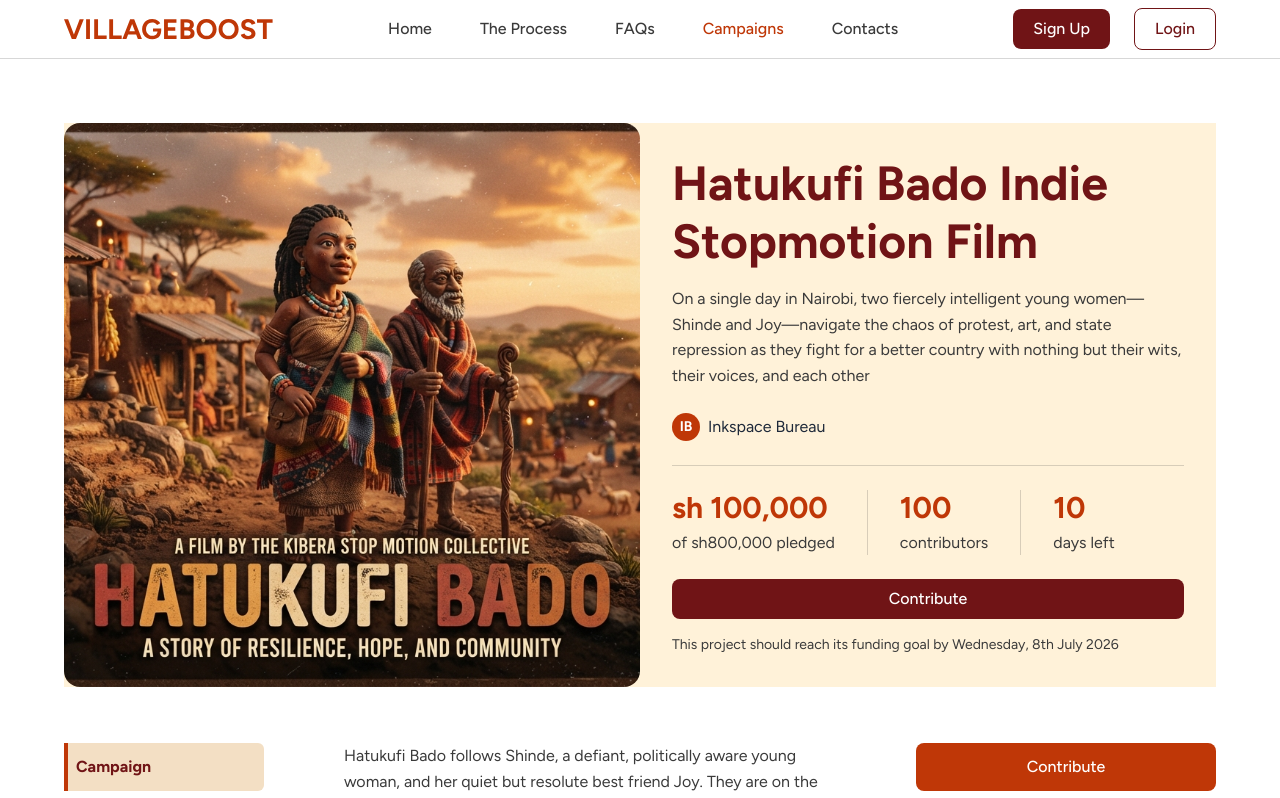
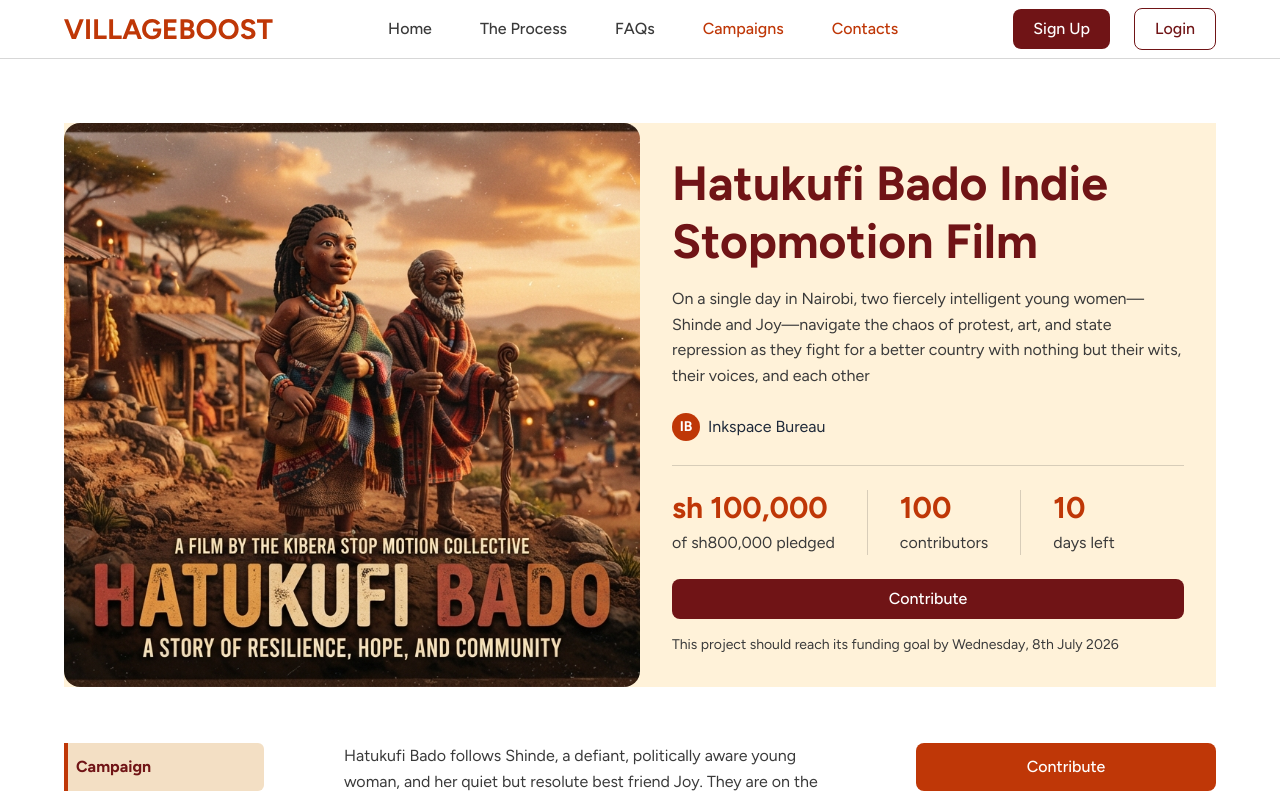
Before and after one commit to villageboost-org/villageboost, a Next.js app: page /campaigns/hatukufi-bado-indie-stopmotion-film in a window 1280 px wide. Shown: the top 798 px of the page. Built offline with nearby package versions, Linux system fonts and the light colour scheme.

Commit message:
fix: improve active link handling in Header component for hash-based navigation

```diff
--- a/app/components/Header.tsx
+++ b/app/components/Header.tsx
@@ -75,8 +75,11 @@ export default function Header() {
 
   const isActive = (href: string) => {
     if (href === "/") return pathname === "/" && activeSection === "";
-    if (href.includes("#")) {
-      return pathname === "/" && href === `/#${activeSection}`;
+    if (href.startsWith("/#")) {
+      return pathname === "/" && activeSection === href.split("#")[1];
+    }
+    if (href.startsWith("#")) {
+      return activeSection === href.split("#")[1];
     }
     return pathname.startsWith(href);
   };
```
